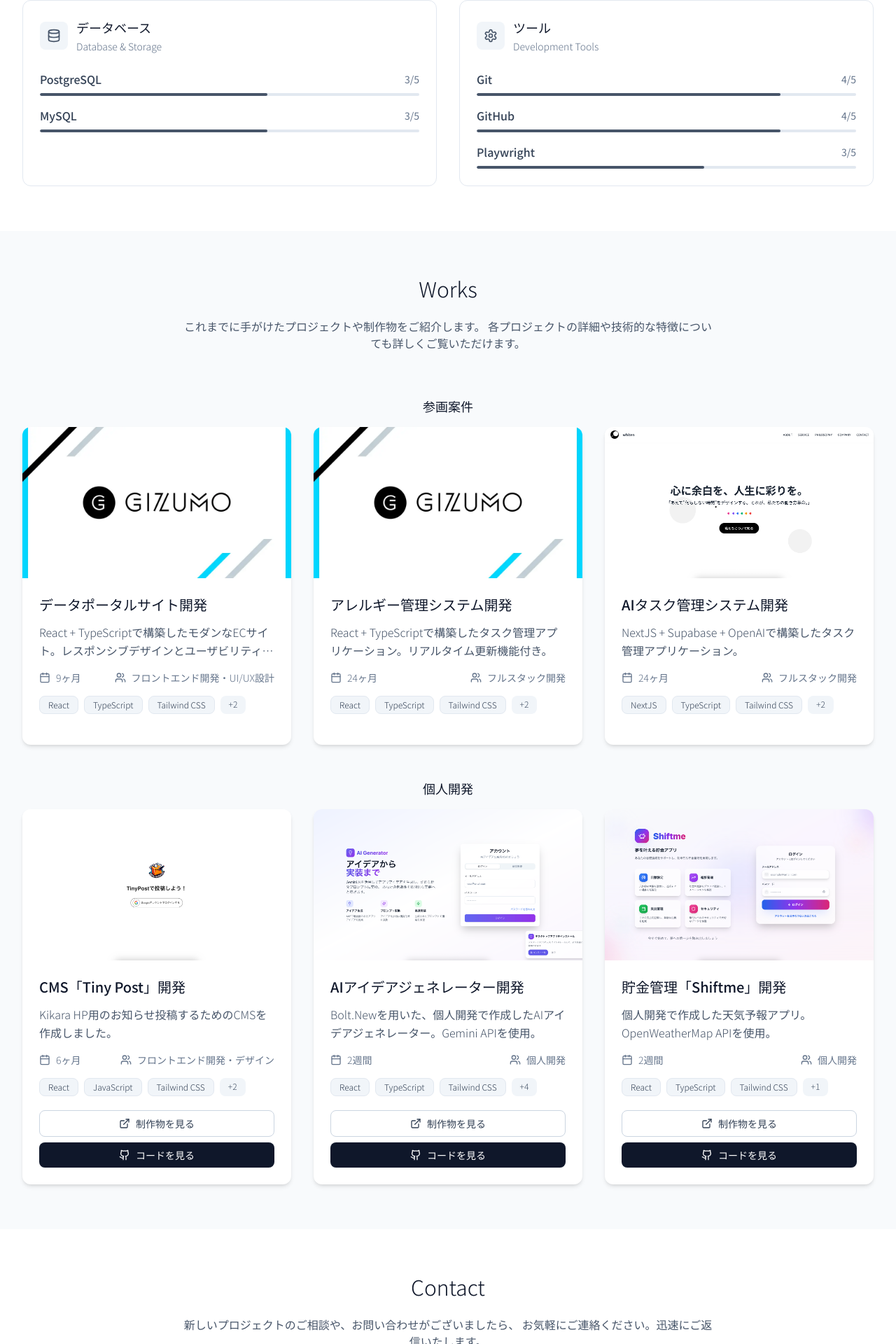
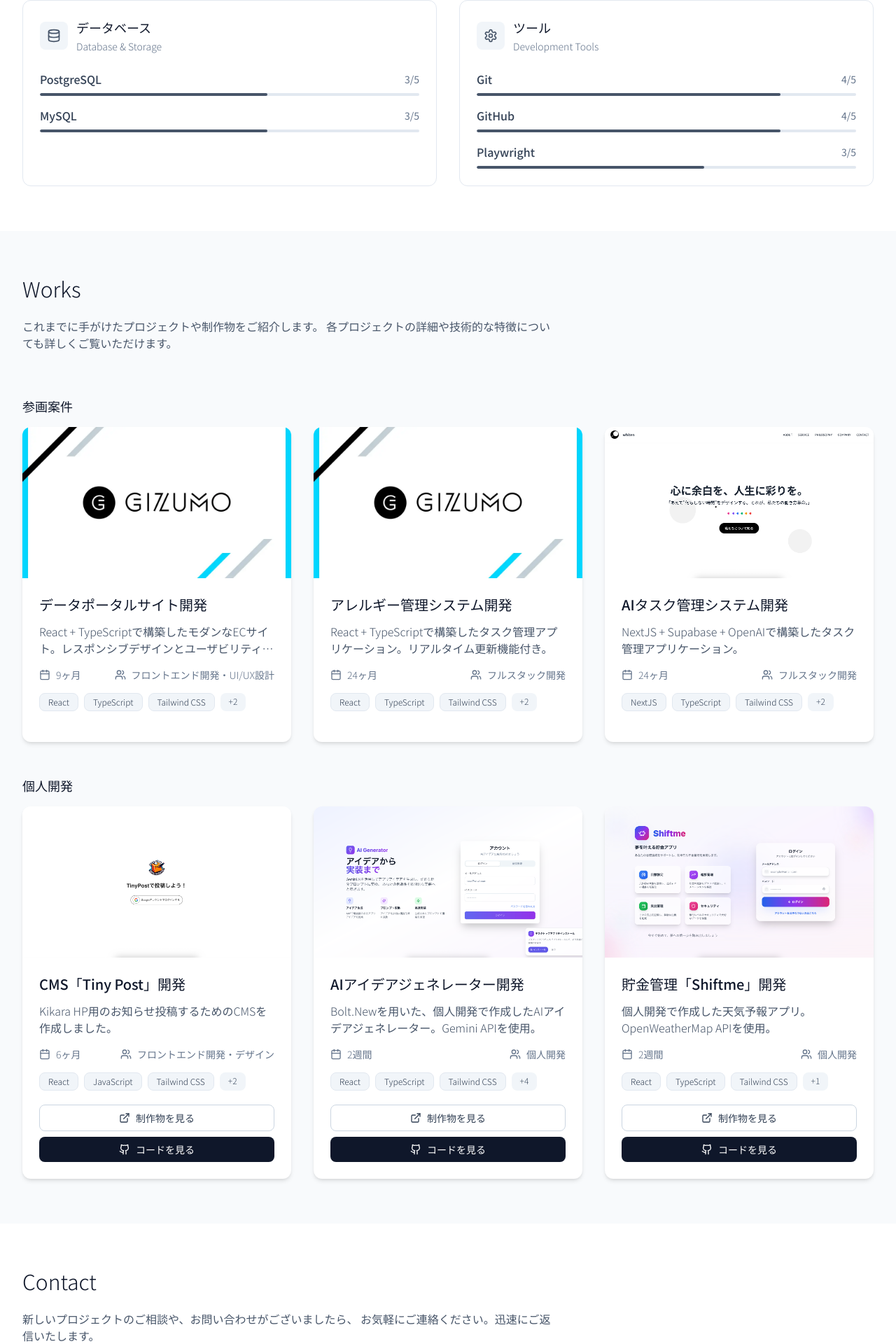
Before and after one commit to sanpicule/my-information, a React (Vite) app: page / in a window 1280 px wide. Shown: the part 2132-4052 px from the top of the page at 70% size. Built offline with nearby package versions, Linux system fonts and the light colour scheme.

Commit message:
Worksが表示できるように

```diff
--- a/src/components/Contact.tsx
+++ b/src/components/Contact.tsx
@@ -63,13 +63,13 @@ const Contact = ({ contact }: ContactProps) => {
         viewport={{ once: true, amount: 0.3 }}
       >
         {/* Section Header */}
-        <motion.div variants={itemVariants} className="text-center mb-16">
+        <motion.div variants={itemVariants} className="mb-16">
           <h2 className="text-2xl sm:text-3xl font-sans font-light text-slate-900 mb-6">
             Contact
           </h2>
 
           <motion.p
-            className="text-sm sm:text-base text-slate-600 max-w-3xl mx-auto font-light leading-relaxed"
+            className="text-sm sm:text-base text-slate-600 max-w-3xl font-light leading-relaxed"
             variants={itemVariants}
           >
             新しいプロジェクトのご相談や、お問い合わせがございましたら、
--- a/src/components/Skills.tsx
+++ b/src/components/Skills.tsx
@@ -32,13 +32,13 @@ const Skills = ({ skills }: SkillsProps) => {
         viewport={{ once: true, amount: 0.3 }}
       >
         {/* Section Header */}
-        <motion.div className="text-center mb-16">
+        <motion.div className="mb-16">
           <h2 className="text-2xl sm:text-3xl font-sans font-light text-slate-900 mb-6">
             Skills
           </h2>
 
           <motion.p
-            className="text-sm sm:text-base text-slate-600 max-w-3xl mx-auto font-light leading-relaxed"
+            className="text-sm sm:text-base text-slate-600 max-w-3xl font-light leading-relaxed"
           >
             フロントエンド開発を中心に、幅広い技術スタックを習得しています。
             各技術の習熟度を5段階で評価し、継続的な学習とスキル向上に取り組んでいます。
--- a/src/components/Works.tsx
+++ b/src/components/Works.tsx
@@ -123,16 +123,16 @@ const Works = ({ projects }: WorksProps) => {
         variants={containerVariants}
         initial="hidden"
         whileInView="visible"
-        viewport={{ once: true, amount: 0.3 }}
+        viewport={{ once: true, amount: 0.1 }}
       >
         {/* Section Header */}
-        <motion.div variants={itemVariants} className="text-center mb-16">
-          <h2 className="text-2xl sm:text-3xl font-sans font-light text-slate-900 mb-6">
+        <motion.div variants={itemVariants} className="mb-12 sm:mb-16">
+          <h2 className="text-xl sm:text-2xl lg:text-3xl font-sans font-light text-slate-900 mb-6">
             Works
           </h2>
 
           <motion.p
-            className="text-sm sm:text-base text-slate-600 max-w-3xl mx-auto font-light leading-relaxed"
+              className="text-sm sm:text-base text-slate-600 max-w-3xl font-light leading-relaxed"
             variants={itemVariants}
           >
             これまでに手がけたプロジェクトや制作物をご紹介します。
@@ -146,13 +146,13 @@ const Works = ({ projects }: WorksProps) => {
         {workProjects.length > 0 && (
           <>
             <motion.h3
-              className="text-lg font-medium text-slate-900 mb-4 text-center"
+              className="text-base sm:text-lg font-medium text-slate-900 mb-4"
               variants={itemVariants}
             >
               参画案件
             </motion.h3>
             <motion.div
-              className="grid md:grid-cols-2 lg:grid-cols-3 gap-8 mb-12"
+              className="grid grid-cols-1 sm:grid-cols-2 lg:grid-cols-3 gap-6 sm:gap-8 mb-8 sm:mb-12"
               variants={containerVariants}
             >
               {workProjects.map((project) => (
@@ -171,17 +171,17 @@ const Works = ({ projects }: WorksProps) => {
                       />
                     </div>
                   )}
-                  <div className="p-6">
+                  <div className="p-4 sm:p-6">
                     <h3
-                      className="text-xl font-sans font-medium text-slate-900 mb-3 group-hover:text-slate-700 transition-colors duration-300 cursor-pointer"
+                      className="text-lg sm:text-xl font-sans font-medium text-slate-900 mb-3 group-hover:text-slate-700 transition-colors duration-300 cursor-pointer"
                       onClick={() => openModal(project)}
                     >
                       {project.title}
                     </h3>
-                    <p className="text-slate-600 mb-4 line-clamp-2 font-light leading-relaxed">
+                    <p className="text-sm sm:text-base text-slate-600 mb-4 line-clamp-2 font-light leading-relaxed">
                       {project.description}
                     </p>
-                    <div className="flex items-center justify-between text-sm text-slate-500 font-light mb-4">
+                    <div className="flex items-center justify-between text-xs sm:text-sm text-slate-500 font-light mb-4">
                       <div className="flex items-center gap-2">
                         <Calendar className="w-4 h-4" />
                         <span>{project.duration}</span>
@@ -195,24 +195,24 @@ const Works = ({ projects }: WorksProps) => {
                       {project.technologies.slice(0, 3).map((tech) => (
                         <span
                           key={tech}
-                          className="px-3 py-1 bg-slate-100 border border-slate-200 text-slate-700 text-xs font-light rounded-lg"
+                          className="px-2 sm:px-3 py-1 bg-slate-100 border border-slate-200 text-slate-700 text-xs font-light rounded-lg"
                         >
                           {tech}
                         </span>
                       ))}
                       {project.technologies.length > 3 && (
-                        <span className="px-3 py-1 bg-slate-100 text-slate-600 text-xs font-light rounded-lg">
+                        <span className="px-2 sm:px-3 py-1 bg-slate-100 text-slate-600 text-xs font-light rounded-lg">
                           +{project.technologies.length - 3}
                         </span>
                       )}
                     </div>
-                    <div className="mt-5 flex flex-col gap-2">
+                    <div className="mt-4 sm:mt-5 flex flex-col gap-2">
                       {project.githubUrl && (
                         <motion.a
                           href={project.githubUrl}
                           target="_blank"
                           rel="noopener noreferrer"
-                          className="flex items-center justify-center gap-2 w-full px-4 py-2 bg-slate-900 text-white rounded-lg text-sm font-medium hover:bg-slate-800 transition-colors duration-300"
+                          className="flex items-center justify-center gap-2 w-full px-3 sm:px-4 py-2 bg-slate-900 text-white rounded-lg text-xs sm:text-sm font-medium hover:bg-slate-800 transition-colors duration-300"
                           whileHover={{ scale: 1.02 }}
                           whileTap={{ scale: 0.98 }}
                         >
@@ -232,13 +232,13 @@ const Works = ({ projects }: WorksProps) => {
         {personalProjects.length > 0 && (
           <>
             <motion.h3
-              className="text-lg font-medium text-slate-900 mb-4 text-center"
+              className="text-base sm:text-lg font-medium text-slate-900 mb-4"
               variants={itemVariants}
             >
               個人開発
             </motion.h3>
             <motion.div
-              className="grid md:grid-cols-2 lg:grid-cols-3 gap-8"
+              className="grid grid-cols-1 sm:grid-cols-2 lg:grid-cols-3 gap-6 sm:gap-8"
               variants={containerVariants}
             >
               {personalProjects.map((project) => (
@@ -258,17 +258,17 @@ const Works = ({ projects }: WorksProps) => {
                       />
                     </div>
                   )}
-                  <div className="p-6">
+                  <div className="p-4 sm:p-6">
                     <h3
-                      className="text-xl font-sans font-medium text-slate-900 mb-3 group-hover:text-slate-700 transition-colors duration-300 cursor-pointer"
+                      className="text-lg sm:text-xl font-sans font-medium text-slate-900 mb-3 group-hover:text-slate-700 transition-colors duration-300 cursor-pointer"
                       onClick={() => openModal(project)}
                     >
                       {project.title}
                     </h3>
-                    <p className="text-slate-600 mb-4 line-clamp-2 font-light leading-relaxed">
+                    <p className="text-sm sm:text-base text-slate-600 mb-4 line-clamp-2 font-light leading-relaxed">
                       {project.description}
                     </p>
-                    <div className="flex items-center justify-between text-sm text-slate-500 font-light mb-4">
+                    <div className="flex items-center justify-between text-xs sm:text-sm text-slate-500 font-light mb-4">
                       <div className="flex items-center gap-2">
                         <Calendar className="w-4 h-4" />
                         <span>{project.duration}</span>
@@ -282,24 +282,24 @@ const Works = ({ projects }: WorksProps) => {
                       {project.technologies.slice(0, 3).map((tech) => (
                         <span
                           key={tech}
-                          className="px-3 py-1 bg-slate-100 border border-slate-200 text-slate-700 text-xs font-light rounded-lg"
+                          className="px-2 sm:px-3 py-1 bg-slate-100 border border-slate-200 text-slate-700 text-xs font-light rounded-lg"
                         >
                           {tech}
                         </span>
                       ))}
                       {project.technologies.length > 3 && (
-                        <span className="px-3 py-1 bg-slate-100 text-slate-600 text-xs font-light rounded-lg">
+                        <span className="px-2 sm:px-3 py-1 bg-slate-100 text-slate-600 text-xs font-light rounded-lg">
                           +{project.technologies.length - 3}
                         </span>
                       )}
                     </div>
-                    <div className="mt-5 flex flex-col gap-2">
+                    <div className="mt-4 sm:mt-5 flex flex-col gap-2">
                       {project.demoUrl && (
                         <motion.a
                           href={project.demoUrl}
                           target="_blank"
                           rel="noopener noreferrer"
-                          className="flex items-center justify-center gap-2 w-full px-4 py-2 bg-white border border-slate-300 text-slate-700 rounded-lg text-sm font-medium hover:bg-slate-50 hover:border-slate-400 transition-colors duration-300"
+                          className="flex items-center justify-center gap-2 w-full px-3 sm:px-4 py-2 bg-white border border-slate-300 text-slate-700 rounded-lg text-xs sm:text-sm font-medium hover:bg-slate-50 hover:border-slate-400 transition-colors duration-300"
                           whileHover={{ scale: 1.02 }}
                           whileTap={{ scale: 0.98 }}
                         >
@@ -312,7 +312,7 @@ const Works = ({ projects }: WorksProps) => {
                           href={project.githubUrl}
                           target="_blank"
                           rel="noopener noreferrer"
-                          className="flex items-center justify-center gap-2 w-full px-4 py-2 bg-slate-900 text-white rounded-lg text-sm font-medium hover:bg-slate-800 transition-colors duration-300"
+                          className="flex items-center justify-center gap-2 w-full px-3 sm:px-4 py-2 bg-slate-900 text-white rounded-lg text-xs sm:text-sm font-medium hover:bg-slate-800 transition-colors duration-300"
                           whileHover={{ scale: 1.02 }}
                           whileTap={{ scale: 0.98 }}
                         >
```
Also changed, not shown: 5 other files (tests, documents, lock files or other folders).
